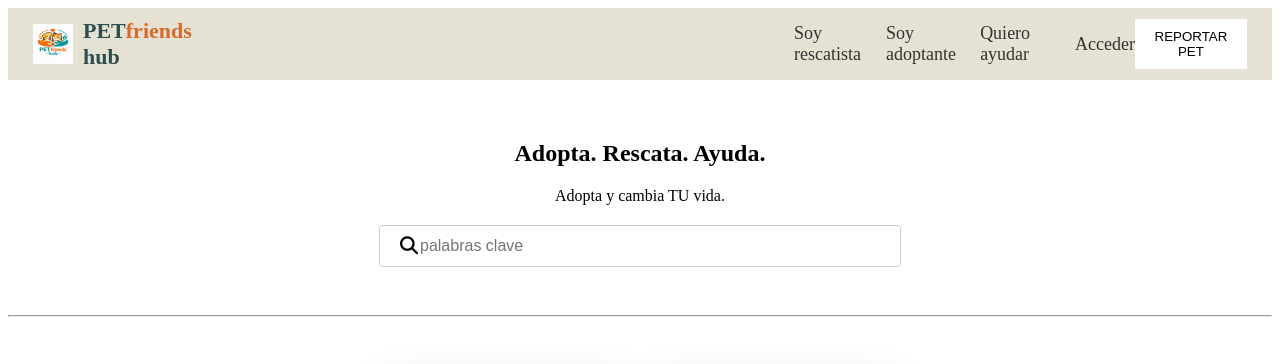
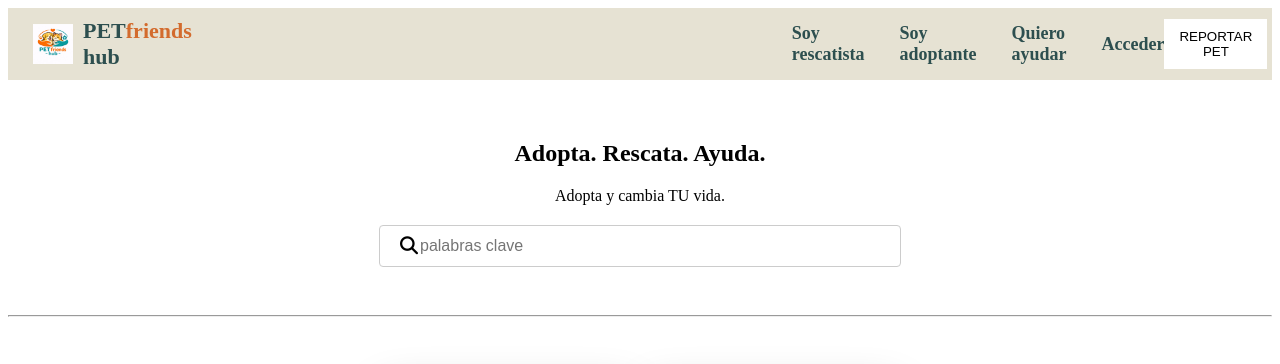
Before and after one commit to eduardonav17/PROYECTO, a PHP site: page / in a window 1280 px wide. Shown: the top 364 px of the page. Run offline with PHP 8.4, Linux system fonts and the light colour scheme.

Commit message:
menus listos

```diff
--- /dev/null
+++ b/Donaciones monetarias.html
@@ -0,0 +1,2 @@
+<Donaciones monetarias html>
+<html lang="en">
--- a/Quiero ayuda.html
+++ /dev/null
@@ -1,2 +0,0 @@
-<Quiero ayuda html>
-<html lang="en">
--- /dev/null
+++ b/Quiero ayudar.html
@@ -0,0 +1,2 @@
+<Quiero ayudar html>
+<html lang="en">
--- /dev/null
+++ b/Solicitud de adopcion de gato.html
@@ -0,0 +1,2 @@
+<Solicitud de adopcion de gato html>
+<html lang="en">
--- /dev/null
+++ b/Solicitud de adopcion de perro.html
@@ -0,0 +1,2 @@
+<Solocitud de adopcion de perrro html>
+<html lang="en">
--- /dev/null
+++ b/Ya he adoptado.html
@@ -0,0 +1,2 @@
+<Ya eh adoptado html>
+<html lang="en">
--- a/index.html
+++ b/index.html
@@ -31,8 +31,24 @@
 
         </div>
     </div>
+    <div class="dropdown">
       <a href="Soy adoptante.html">Soy adoptante</a>
-      <a href="Quiero ayuda.html">Quiero ayudar</a>
+
+        <div class="submenu">
+            <a href="Solicitud de adopcion de perro.html">Solicitud de adopcion de perro</a>
+            <a href="Solicitud de adopcion de gato.html">Solicitud de adopcion de gato</a>
+            <a href="Ya he adoptado.html">Ya eh adoptado</a>
+
+        </div>
+    </div>
+    <div class="dropdown">
+         <a href="Quiero ayuda.html">Quiero ayudar</a>
+
+          <div class="submenu">
+            <a href="Solicitud de adopcion de perro.html">Donaciones monetarias</a>
+
+         </div>
+    </div>
       <a href="Acceder.html">Acceder</a>
    </nav>
 
--- a/style.css
+++ b/style.css
@@ -28,14 +28,14 @@ padding: 40px 20px;
 
 .menu {
   display: flex;
-  gap: 50px;
+  gap: 60px;
   margin-left: 600px;
 }
 
 .menu a {
   text-decoration: none;
-  color: #333;
-  font-weight: 500;
+  color:#2D4F4F;
+  font-weight: 600;
   font-size: 18px;
 }
 
@@ -45,7 +45,7 @@ padding: 40px 20px;
 /* Contenedor del menú (si ya tienes flex, no lo repitas) */
 .menu {
     display: flex;
-    gap: 20px;
+    gap: 35px;
     align-items: center;
 }
 
```
